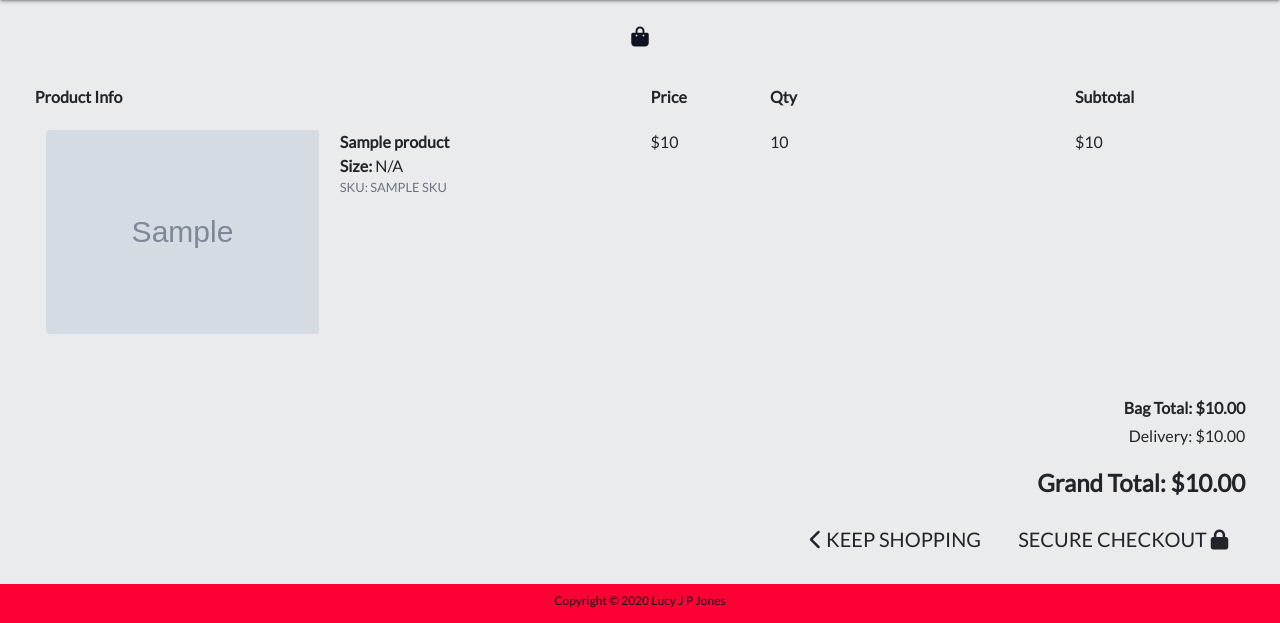
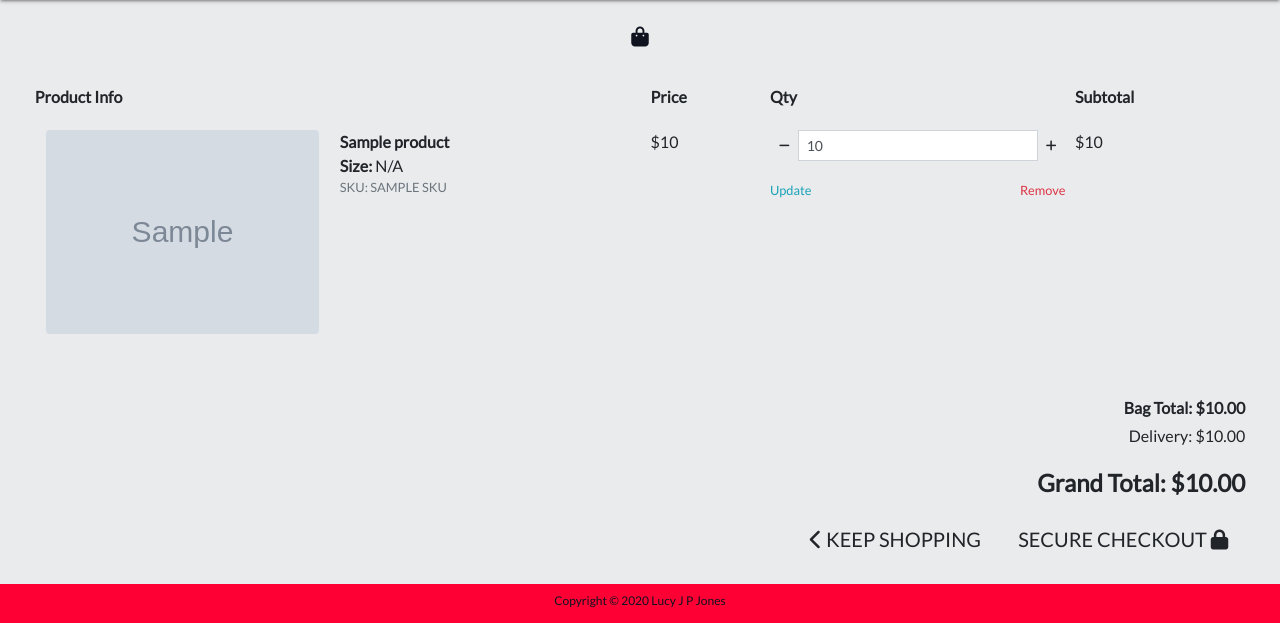
Before and after one commit to Lucyjpjones/lj-fscr, a Django app: template bag/templates/bag/bag.html in a window 1280 px wide. Shown: the part 102-725 px from the top of the page. Run offline with Django 3.2, Linux system fonts and the light colour scheme; the template is opened without the code that fills it: most values are stand-ins (such as "Sample title", 1, 10 or a date in 2020); grey boxes marked "Sample" are stand-in pictures; some libraries are stand-ins or nearby versions.

Commit message:
Added quantity boxes to shopping bag page

```diff
--- a/bag/contexts.py
+++ b/bag/contexts.py
@@ -28,7 +28,7 @@ def bag_contents(request):
                 product_count += quantity
                 bag_items.append({
                     'item_id': item_id,
-                    'quantity': item_data,
+                    'quantity': quantity,
                     'product': product,
                     'size': size,
                 })
--- a/bag/templates/bag/bag.html
+++ b/bag/templates/bag/bag.html
@@ -49,7 +49,38 @@
                                         <p class="my-0">${{ item.product.price }}</p>
                                     </td>
                                     <td class="py-3 w-25">
-                                        <p class="my-0">{{ item.quantity }}</p>
+                                         <form class="form update-form" method="POST" action="">
+                                            {% csrf_token %}
+                                            <div class="form-group">
+                                                <div class="input-group">
+                                                    <div class="input-group-prepend">
+                                                        <button class="decrement-qty btn btn-sm btn-black rounded-0"
+                                                            data-item_id="{{ item.item_id }}" id="decrement-qty_{{ item.item_id }}">
+                                                            <span>
+                                                                <i class="fas fa-minus fa-sm"></i>
+                                                            </span>
+                                                        </button>
+                                                    </div>
+                                                    <input class="form-control form-control-sm qty_input" type="number"
+                                                        name="quantity" value="{{ item.quantity }}" min="1" max="99"
+                                                        data-item_id="{{ item.item_id }}"
+                                                        id="id_qty_{{ item.item_id }}">
+                                                    <div class="input-group-append">
+                                                        <button class="increment-qty btn btn-sm btn-black rounded-0"
+                                                            data-item_id="{{ item.item_id }}" id="increment-qty_{{ item.item_id }}">
+                                                            <span>
+                                                                <i class="fas fa-plus fa-sm"></i>
+                                                            </span>
+                                                        </button>
+                                                    </div>
+                                                    {% if item.product.has_sizes %}
+                                                        <input type="hidden" name="product_size" value="{{ item.size }}">
+                                                    {% endif %}
+                                                </div>
+                                            </div>
+                                        </form>
+                                        <a class="update-link text-info"><small>Update</small></a>
+                                        <a class="remove-item text-danger float-right" id="remove_{{ item.item_id }}" data-size="{{ item.size }}"><small>Remove</small></a>
                                     </td>
                                     <td class="py-3">
                                         <p class="my-0">${{ item.product.price }}</p>
@@ -103,3 +134,31 @@
     </div>
   </div>
 {% endblock %}
+
+{% block postloadjs %}
+{{ block.super }}
+{% include 'products/includes/quantity_input_script.html' %}
+
+<script type="text/javascript">
+    // Update quantity on click
+    $('.update-link').click(function(e) {
+        var form = $(this).prev('.update-form');
+        form.submit();
+    })
+
+    // Remove item and reload on click
+    $('.remove-item').click(function(e) {
+        var csrfToken = "{{ csrf_token }}";
+        var itemId = $(this).attr('id').split('remove_')[1];
+        var size = $(this).data('size');
+        var url = `/bag/remove/${itemId}`;
+        var data = {'csrfmiddlewaretoken': csrfToken, 'size': size};
+
+        $.post(url, data)
+         .done(function() {
+             location.reload();
+         });
+    })
+</script>
+
+{% endblock %}
--- a/products/templates/products/product_detail.html
+++ b/products/templates/products/product_detail.html
@@ -6,7 +6,7 @@
 </div>
 {% endblock %}
 {% block content %}
-<div class="sm-content-container">
+<div class="content-container">
   <div class="row">
     <div class="col-12 col-md-6 col-lg-4 offset-lg-2">
       <div class="image-container my-5">
--- a/static/css/base.css
+++ b/static/css/base.css
@@ -243,6 +243,12 @@ header {
     background-color: #f8f8f8;
 }
 
+/* --------------------Bag*/
+
+.update-link, .remove-item {
+    cursor: pointer;
+}
+
 
 /* --------------------Media queries*/
 
```
